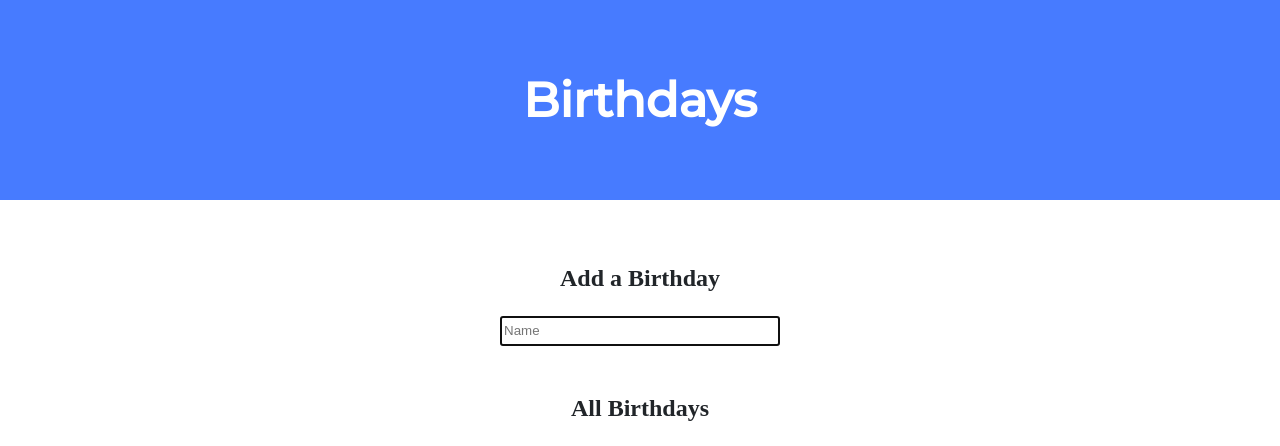
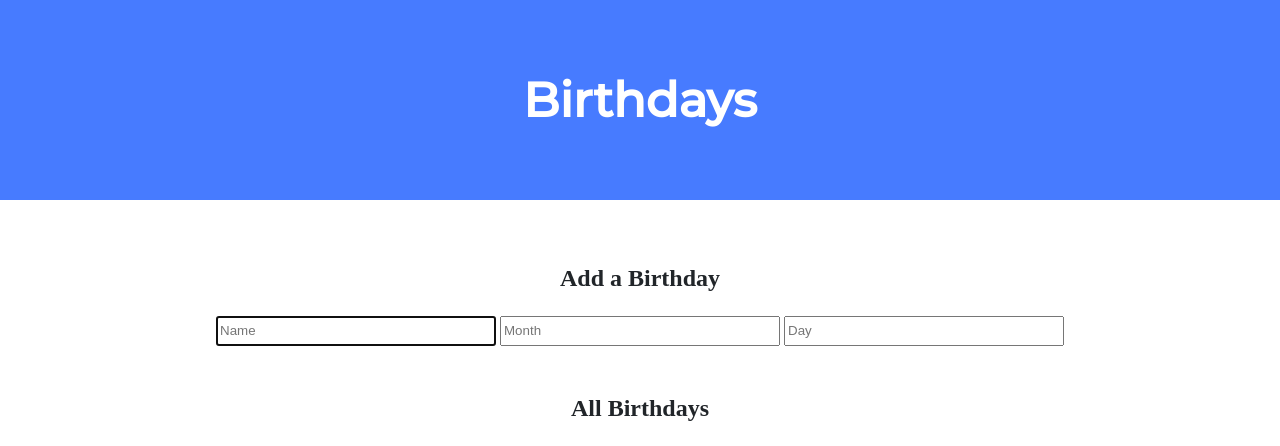
Before and after one commit to t4goli/toxic-legend, a Flask app: page / in a window 1280 px wide. Shown: the top 446 px of the page. Run offline with Flask 2, Linux system fonts and the light colour scheme; some libraries are stand-ins or nearby versions.

Commit message:
Wed, Mar 22, 2023, 10:07 PM -04:00

```diff
--- a/birthdays/templates/index.html
+++ b/birthdays/templates/index.html
@@ -17,6 +17,8 @@
                 <!-- TODO: Create a form for users to submit a name, a month, and a day -->
                 <form action="/register" method="post">
                     <input autocomplete="off" autofocus name="Name" placeholder="Name" type="text">
+                    <input autocomplete="off" autofocus name="Month" placeholder="Month" type="number">
+                    <input autocomplete="off" autofocus name="Day" placeholder="Day" type="number">
                 </form>
             </div>
 
```
